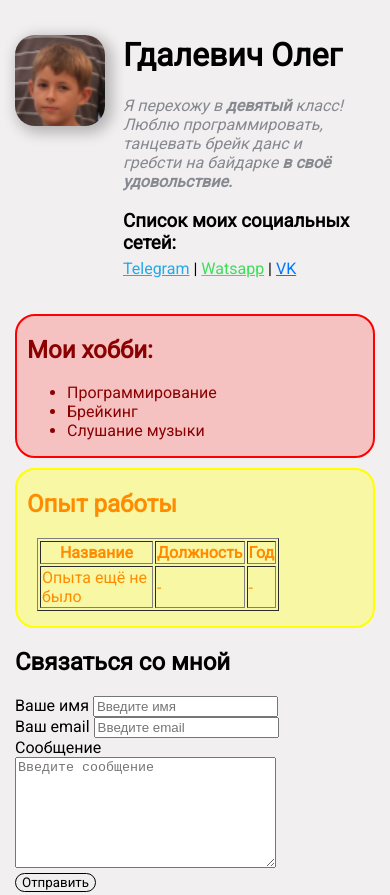
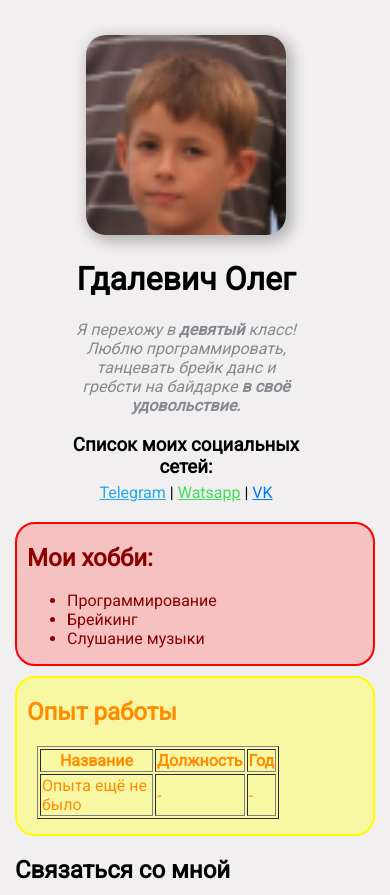
Before and after one commit to OlegGdalevich/resume, a plain HTML site: page index.html in a window 390 px wide. Shown: the top 895 px of the page. Drawn offline with Linux system fonts and the light colour scheme.

Commit message:
Add files

```diff
--- a/index.css
+++ b/index.css
@@ -1,14 +1,4 @@
 @import url('https://fonts.googleapis.com/css2?family=Roboto&display=swap');
-
-@media (max-width: 650px) {
-    .avatar {
-        height: 25%;
-    }
-    .info {
-        display: block;
-        margin: center;
-      }
-  }
 
 body {
     font-family: 'Roboto', sans-serif;
@@ -20,8 +10,8 @@ body {
 }
 
 .avatar {
-    width: 25%;
-    height: 25%;
+    width: 200px;
+    height: 200px;
     margin-right: 5%;
     margin-top: 20px;
     border-radius: 20px;
@@ -133,6 +123,19 @@ body {
 a:hover {
     text-decoration: none;
 }
+
+@media (max-width: 650px) {
+    .info {
+        display: block;
+        text-align: center;
+      }
+    .text_info {
+        display: block;
+        margin-right: 20%;
+        margin-left: 15%;
+    }
+  }
+
 /*
 .contact_with_me h2{
     text-align: center;
```
